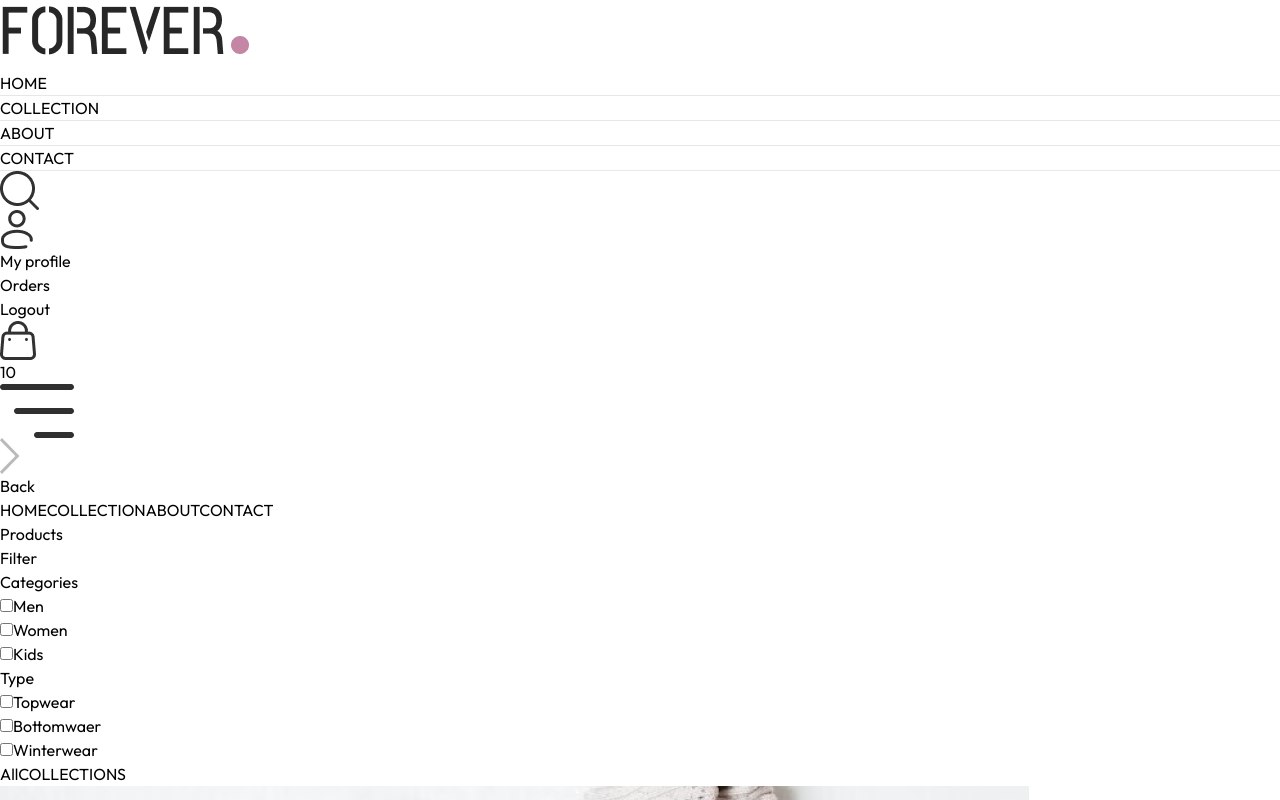
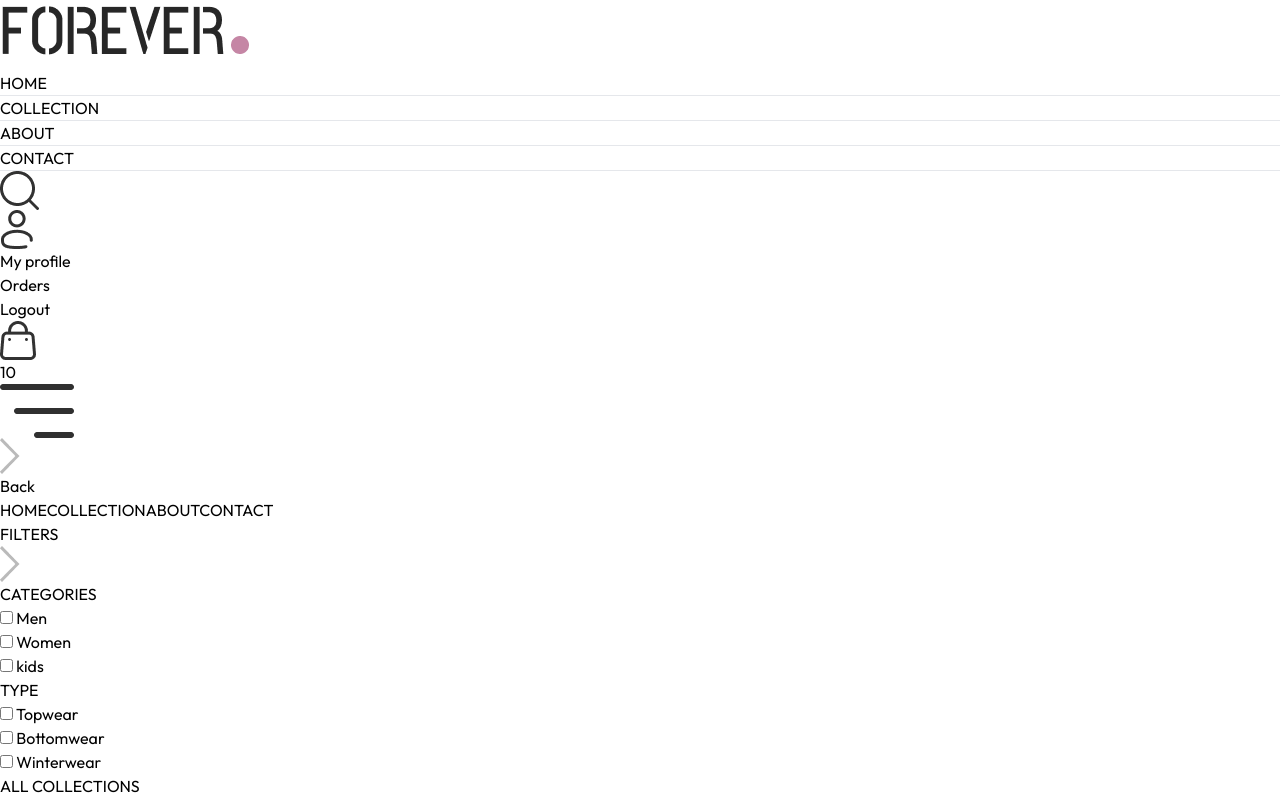
Before and after one commit to phuongnguyenlaaithe/project-web-IT4409, a React (Vite) app in the folder client/: page /collection in a window 1280 px wide. Shown: the top 800 px of the page. Built offline with nearby package versions, Linux system fonts and the light colour scheme.

Commit message:
update collection page

```diff
--- a/client/src/pages/Collection.jsx
+++ b/client/src/pages/Collection.jsx
@@ -1,104 +1,152 @@
-import ProductList from "../components/ProductList"
+import React, { useContext, useEffect, useState } from 'react'
+import { ShopContext } from '../context/ShopContext'
+import { assets } from '../assets/assets';
+import Title from '../components/Title';
+import ProductItem from '../components/ProductItem';
 
 const Collection = () => {
+
+  const { products, search, showSearch } = useContext(ShopContext);
+  const [showFilter, setShowFilter] = useState(false);
+  const [filterProducts, setFilterProducts] = useState([]);
+  const [category, setCategory] = useState([]);
+  const [subCategory, setSubCategory] = useState([]);
+  const [sortType, setSortType] = useState('relavent')
+
+  const toggleCategory = (e) => {
+
+    if (category.includes(e.target.value)) {
+      setCategory(prev => prev.filter(item => item !== e.target.value))
+    }
+    else {
+      setCategory(prev => [...prev, e.target.value])
+    }
+
+  }
+
+  const toggleSubCategory = (e) => {
+
+    if (subCategory.includes(e.target.value)) {
+      setSubCategory(prev => prev.filter(item => item !== e.target.value))
+    }
+    else {
+      setSubCategory(prev => [...prev, e.target.value])
+    }
+  }
+
+  const applyFilter = () => {
+
+    let productsCopy = products.slice();
+
+    if (showSearch && search) {
+      productsCopy = productsCopy.filter(item => item.name.toLowerCase().includes(search.toLowerCase()))
+    }
+
+    if (category.length > 0) {
+      productsCopy = productsCopy.filter(item => category.includes(item.category));
+    }
+
+    if (subCategory.length > 0) {
+      productsCopy = productsCopy.filter(item => subCategory.includes(item.subCategory))
+    }
+
+    setFilterProducts(productsCopy)
+
+  }
+
+  const sortProduct = () => {
+
+    let fpCopy = filterProducts.slice();
+
+    switch (sortType) {
+      case 'low-high':
+        setFilterProducts(fpCopy.sort((a, b) => (a.price - b.price)));
+        break;
+
+      case 'high-low':
+        setFilterProducts(fpCopy.sort((a, b) => (b.price - a.price)));
+        break;
+
+      default:
+        applyFilter();
+        break;
+    }
+
+  }
+
+  useEffect(() => {
+    applyFilter();
+  }, [category, subCategory, search, showSearch, products])
+
+  useEffect(() => {
+    sortProduct();
+  }, [sortType])
+
   return (
-   <main className="mx-auto pt-6 border-t border-gray-300">
-        <section aria-labelledby="products-heading" className="pb-24 pt-6">
-          <h2 id="products-heading" className="sr-only">
-            Products
-          </h2>
+    <div className='flex flex-col sm:flex-row gap-1 sm:gap-10 pt-10 border-t'>
 
-          <div className="grid grid-cols-1 gap-x-8 gap-y-10 lg:grid-cols-4">
-            {/* Filters */}
-            <form className="flex flex-col gap-2">
-              <h2 className="text-2xl">Filter</h2>
-              <div className="w-full border rounded p-4 mt-5">
-                <h2 className="text-lg">Categories</h2>
-                <div className="flex flex-col gap-4 mt-3">
-                  <div class="flex items-center">
-                    <input
-                      id="checked-checkbox"
-                      type="checkbox"
-                      value=""
-                      class="w-4 h-4 text-blue-600 bg-gray-100 border-gray-300 rounded focus:ring-blue-500 dark:focus:ring-blue-600 dark:ring-offset-gray-800 focus:ring-2 dark:bg-gray-700 dark:border-gray-600"
-                    />
-                    <label for="checked-checkbox" class="ms-2 text-sm font-normal">
-                      Men
-                    </label>
+      {/* Filter Options */}
+      <div className='min-w-60'>
+        <p onClick={() => setShowFilter(!showFilter)} className='my-2 text-xl flex items-center cursor-pointer gap-2'>FILTERS
+          <img className={`h-3 sm:hidden ${showFilter ? 'rotate-90' : ''}`} src={assets.dropdown_icon} alt="" />
+        </p>
+        {/* Category Filter */}
+        <div className={`border border-gray-300 pl-5 py-3 mt-6 ${showFilter ? '' : 'hidden'} sm:block`}>
+          <p className='mb-3 text-sm font-medium'>CATEGORIES</p>
+          <div className='flex flex-col gap-2 text-sm font-light text-gray-700'>
+            <p className='flex gap-2'>
+              <input className='w-3' type="checkbox" value={'Men'} onChange={toggleCategory} /> Men
+            </p>
+            <p className='flex gap-2'>
+              <input className='w-3' type="checkbox" value={'Women'} onChange={toggleCategory} /> Women
+            </p>
+            <p className='flex gap-2'>
+              <input className='w-3' type="checkbox" value={'Kids'} onChange={toggleCategory} /> kids
+            </p>
           </div>
-                  <div class="flex items-center">
-                    <input
-                      id="checked-checkbox1"
-                      type="checkbox"
-                      value=""
-                      class="w-4 h-4 text-blue-600 bg-gray-100 border-gray-300 rounded focus:ring-blue-500 dark:focus:ring-blue-600 dark:ring-offset-gray-800 focus:ring-2 dark:bg-gray-700 dark:border-gray-600"
-                    />
-                    <label for="checked-checkbox1" class="ms-2 text-sm font-normal">
-                      Women
-                    </label>
         </div>
-                  <div class="flex items-center">
-                    <input
-                      id="checked-checkbox2"
-                      type="checkbox"
-                      value=""
-                      class="w-4 h-4 text-blue-600 bg-gray-100 border-gray-300 rounded focus:ring-blue-500 dark:focus:ring-blue-600 dark:ring-offset-gray-800 focus:ring-2 dark:bg-gray-700 dark:border-gray-600"
-                    />
-                    <label for="checked-checkbox2" class="ms-2 text-sm font-normal">
-                      Kids
-                    </label>
+        {/* SubCategory Filter */}
+        <div className={`border border-gray-300 pl-5 py-3 my-5 ${showFilter ? '' : 'hidden'} sm:block`}>
+          <p className='mb-3 text-sm font-medium'>TYPE</p>
+          <div className='flex flex-col gap-2 text-sm font-light text-gray-700'>
+            <p className='flex gap-2'>
+              <input className='w-3' type="checkbox" value={'Topwear'} onChange={toggleSubCategory} /> Topwear
+            </p>
+            <p className='flex gap-2'>
+              <input className='w-3' type="checkbox" value={'Bottomwear'} onChange={toggleSubCategory} /> Bottomwear
+            </p>
+            <p className='flex gap-2'>
+              <input className='w-3' type="checkbox" value={'Winterwear'} onChange={toggleSubCategory} /> Winterwear
+            </p>
           </div>
         </div>
       </div>
 
-              <div className="w-full border rounded p-4 mt-5">
-                <h2 className="text-lg">Type</h2>
-                <div className="flex flex-col gap-4 mt-3">
-                  <div class="flex items-center">
-                    <input
-                      id="checked-checkbox"
-                      type="checkbox"
-                      value=""
-                      class="w-4 h-4 text-blue-600 bg-gray-100 border-gray-300 rounded focus:ring-blue-500 dark:focus:ring-blue-600 dark:ring-offset-gray-800 focus:ring-2 dark:bg-gray-700 dark:border-gray-600"
-                    />
-                    <label for="checked-checkbox" class="ms-2 text-sm font-normal">
-                      Topwear
-                    </label>
+      {/* Right Side */}
+      <div className='flex-1'>
+
+        <div className='flex justify-between text-base sm:text-2xl mb-4'>
+          <Title text1={'ALL'} text2={'COLLECTIONS'} />
+          {/* Porduct Sort */}
+          <select onChange={(e) => setSortType(e.target.value)} className='border-2 border-gray-300 text-sm px-2'>
+            <option value="relavent">Sort by: Relavent</option>
+            <option value="low-high">Sort by: Low to High</option>
+            <option value="high-low">Sort by: High to Low</option>
+          </select>
         </div>
-                  <div class="flex items-center">
-                    <input
-                      id="checked-checkbox1"
-                      type="checkbox"
-                      value=""
-                      class="w-4 h-4 text-blue-600 bg-gray-100 border-gray-300 rounded focus:ring-blue-500 dark:focus:ring-blue-600 dark:ring-offset-gray-800 focus:ring-2 dark:bg-gray-700 dark:border-gray-600"
-                    />
-                    <label for="checked-checkbox1" class="ms-2 text-sm font-normal">
-                      Bottomwaer
-                    </label>
-                  </div>
-                  <div class="flex items-center">
-                    <input
-                      id="checked-checkbox2"
-                      type="checkbox"
-                      value=""
-                      class="w-4 h-4 text-blue-600 bg-gray-100 border-gray-300 rounded focus:ring-blue-500 dark:focus:ring-blue-600 dark:ring-offset-gray-800 focus:ring-2 dark:bg-gray-700 dark:border-gray-600"
-                    />
-                    <label for="checked-checkbox2" class="ms-2 text-sm font-normal">
-                      Winterwear
-                    </label>
+
+        {/* Map Products */}
+        <div className='grid grid-cols-2 md:grid-cols-3 lg:grid-cols-4 gap-4 gap-y-6'>
+          {
+            filterProducts.map((item, index) => (
+              <ProductItem key={index} name={item.name} id={item._id} price={item.price} image={item.image} />
+            ))
+          }
         </div>
       </div>
+
     </div>
-            </form>
+  )
+}
 
-            {/* Product grid */}
-            <div className="lg:col-span-3">
-              <ProductList />
-            </div>
-          </div>
-        </section>
-      </main>
-  );
-};
-
-export default Collection;
+export default Collection
```
Lines whose indentation alone changed are shown as unchanged.
